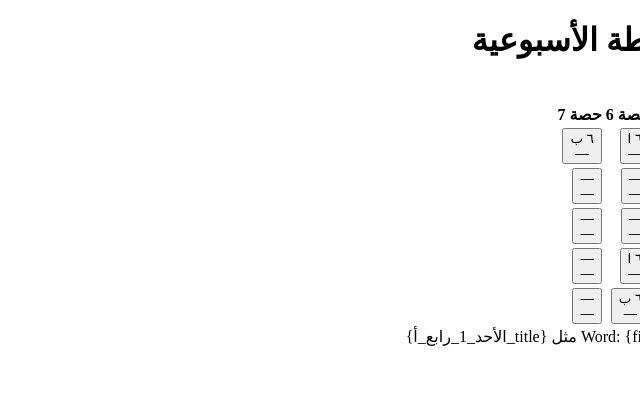
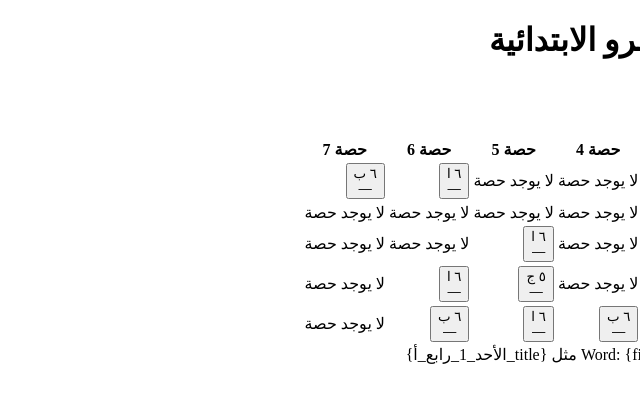
Before and after one commit to midoalanazi-jpg/Weaklyplan, a Next.js app: page / in a window 1280 px wide. Shown: the top 402 px of the page, without its empty margins (640-1280 px from the left). Built offline with nearby package versions, Linux system fonts and the light colour scheme.

Commit message:
improve design + disable empty periods

```diff
--- a/src/app/page.tsx
+++ b/src/app/page.tsx
@@ -1,43 +1,90 @@
 'use client';
+
 import React, { useEffect, useMemo, useState } from "react";
 import { motion } from "framer-motion";
 import teacherSchedules from "./teacher_schedules.json";
 
-const TEACHERS = Object.keys(teacherSchedules);
 const DAYS = ["الأحد", "الاثنين", "الثلاثاء", "الأربعاء", "الخميس"] as const;
 const PERIODS = [1, 2, 3, 4, 5, 6, 7];
 type Day = typeof DAYS[number];
 type CellData = { title?: string; goals?: string; homework?: string };
-const STORAGE_KEY = "nassabi_weekly_lessons_v3";
-const makeKey = (field: "title" | "goals" | "homework", day: Day, period: number, classId: string) => `${field}_${day}_${period}_${classId}`;
-const loadFromLS = (): Record<string, string> => { try { const raw = localStorage.getItem(STORAGE_KEY); return raw ? JSON.parse(raw) : {}; } catch { return {}; } };
-const saveToLS = (data: Record<string, string>) => localStorage.setItem(STORAGE_KEY, JSON.stringify(data));
+
+const STORAGE_KEY = "nassabi_weekly_lessons_v4";
+const makeKey = (field: "title" | "goals" | "homework", day: Day, period: number, classId: string) =>
+  `${field}_${day}_${period}_${classId}`;
+
+const loadFromLS = (): Record<string, string> => {
+  try {
+    const raw = localStorage.getItem(STORAGE_KEY);
+    return raw ? JSON.parse(raw) : {};
+  } catch {
+    return {};
+  }
+};
+const saveToLS = (data: Record<string, string>) => {
+  localStorage.setItem(STORAGE_KEY, JSON.stringify(data));
+};
 
 function BulkEditor({ open, onClose, onApply }: any) {
   const [title, setTitle] = useState("");
   const [goals, setGoals] = useState("");
   const [homework, setHomework] = useState("");
+
   if (!open) return null;
+
   return (
-    <motion.div initial={{ opacity: 0 }} animate={{ opacity: 1 }} className="fixed inset-0 z-50 flex items-center justify-center bg-black/40 backdrop-blur-sm">
-      <motion.div initial={{ scale: 0.9 }} animate={{ scale: 1 }} className="w-full max-w-lg rounded-3xl bg-white p-6 shadow-2xl">
+    <motion.div
+      initial={{ opacity: 0 }}
+      animate={{ opacity: 1 }}
+      className="fixed inset-0 z-50 flex items-center justify-center bg-black/40 backdrop-blur-sm"
+      dir="rtl"
+    >
+      <motion.div
+        initial={{ scale: 0.9 }}
+        animate={{ scale: 1 }}
+        className="w-full max-w-lg rounded-3xl bg-white p-6 shadow-2xl"
+      >
         <h2 className="mb-4 text-xl font-bold text-gray-800">✏️ تعبئة بيانات الحصة</h2>
         <div className="grid gap-4">
           <div>
             <label className="mb-1 block text-sm font-medium text-gray-600">عنوان الدرس</label>
-            <input className="w-full rounded-xl border border-gray-300 p-2 focus:ring-2 focus:ring-black" value={title} onChange={(e) => setTitle(e.target.value)} />
+            <input
+              className="w-full rounded-xl border border-gray-300 p-2 focus:ring-2 focus:ring-black"
+              value={title}
+              onChange={(e) => setTitle(e.target.value)}
+            />
           </div>
           <div>
             <label className="mb-1 block text-sm font-medium text-gray-600">أهداف الدرس</label>
-            <textarea className="w-full rounded-xl border border-gray-300 p-2 focus:ring-2 focus:ring-black" rows={3} value={goals} onChange={(e) => setGoals(e.target.value)} />
+            <textarea
+              className="w-full rounded-xl border border-gray-300 p-2 focus:ring-2 focus:ring-black"
+              rows={3}
+              value={goals}
+              onChange={(e) => setGoals(e.target.value)}
+            />
           </div>
           <div>
             <label className="mb-1 block text-sm font-medium text-gray-600">الواجب</label>
-            <textarea className="w-full rounded-xl border border-gray-300 p-2 focus:ring-2 focus:ring-black" rows={2} value={homework} onChange={(e) => setHomework(e.target.value)} />
+            <textarea
+              className="w-full rounded-xl border border-gray-300 p-2 focus:ring-2 focus:ring-black"
+              rows={2}
+              value={homework}
+              onChange={(e) => setHomework(e.target.value)}
+            />
           </div>
           <div className="flex justify-end gap-3">
-            <button className="rounded-xl border px-4 py-2 hover:bg-gray-100" onClick={onClose}>إلغاء</button>
-            <button className="rounded-xl bg-black px-5 py-2 text-white shadow hover:bg-gray-800" onClick={() => onApply({ title, goals, homework })}>تطبيق</button>
+            <button
+              className="rounded-xl border px-4 py-2 hover:bg-gray-100"
+              onClick={onClose}
+            >
+              إلغاء
+            </button>
+            <button
+              className="rounded-xl bg-black px-5 py-2 text-white shadow hover:bg-gray-800"
+              onClick={() => onApply({ title, goals, homework })}
+            >
+              تطبيق
+            </button>
           </div>
         </div>
       </motion.div>
@@ -45,8 +92,9 @@ function BulkEditor({ open, onClose, onApply }: any) {
   );
 }
 
-export default function Page() {
-  const [teacher, setTeacher] = useState(TEACHERS[0]);
+export default function App() {
+  const teacherNames = Object.keys(teacherSchedules);
+  const [teacher, setTeacher] = useState(teacherNames[0]);
   const [store, setStore] = useState<Record<string, string>>({});
   const [selected, setSelected] = useState<{ day: Day; period: number; classId: string }[]>([]);
   const [editorOpen, setEditorOpen] = useState(false);
@@ -54,9 +102,12 @@ export default function Page() {
   useEffect(() => setStore(loadFromLS()), []);
   useEffect(() => saveToLS(store), [store]);
 
-  const schedule = useMemo(() => (teacherSchedules as any)[teacher], [teacher]);
+  const schedule = useMemo(() => teacherSchedules[teacher], [teacher]);
 
   const toggleSelect = (day: Day, period: number, classId: string) => {
+    const isEmpty = !classId || classId === "—" || classId === "" || classId === null;
+    if (isEmpty) return; // لا يمكن تحديد الحصص الفارغة
+
     setSelected((prev) => {
       const exists = prev.find((x) => x.day === day && x.period === period && x.classId === classId);
       if (exists) return prev.filter((x) => !(x.day === day && x.period === period && x.classId === classId));
@@ -77,43 +128,101 @@ export default function Page() {
   };
 
   return (
-    <div className="min-h-screen bg-gradient-to-b from-gray-50 to-gray-100 p-4 font-[Tajawal]" dir="rtl">
-      <div className="mx-auto max-w-7xl">
-        <header className="mb-5 flex flex-col justify-between gap-3 rounded-3xl bg-white/70 p-4 shadow-sm backdrop-blur md:flex-row md:items-center">
-          <h1 className="text-2xl font-extrabold text-gray-800">📘 واجهة المعلم — الخطة الأسبوعية</h1>
+    <div
+      className="min-h-screen bg-gradient-to-b from-gray-50 to-gray-100 font-[Tajawal] text-gray-800"
+      dir="rtl"
+    >
+      {/* ✅ العنوان العلوي */}
+      <header className="sticky top-0 z-40 bg-white/80 backdrop-blur-md shadow-sm">
+        <div className="mx-auto flex max-w-7xl items-center justify-between px-6 py-4">
+          <div>
+            <h1 className="text-xl font-extrabold text-gray-900">🏫 مدرسة سمرة بن عمرو الابتدائية</h1>
+            <p className="text-sm text-gray-500">📘 واجهة المعلم — الخطة الأسبوعية</p>
+          </div>
           <div className="flex flex-wrap items-center gap-3">
-            <select className="rounded-2xl border border-gray-300 bg-white px-4 py-2 text-sm shadow-sm" value={teacher} onChange={(e) => setTeacher(e.target.value)}>
-              {TEACHERS.map((t) => (<option key={t}>{t}</option>))}
+            <select
+              className="rounded-2xl border border-gray-300 bg-white px-4 py-2 text-sm shadow-sm"
+              value={teacher}
+              onChange={(e) => setTeacher(e.target.value)}
+            >
+              {teacherNames.map((t) => (
+                <option key={t}>{t}</option>
+              ))}
             </select>
-            <button className="rounded-2xl border border-gray-300 px-4 py-2 text-sm hover:bg-gray-100" onClick={() => { setStore({}); saveToLS({}); }}>🗑️ مسح البيانات</button>
-            <button disabled={!selected.length} onClick={() => setEditorOpen(true)} className={`rounded-2xl px-5 py-2 text-sm font-semibold shadow transition ${selected.length ? "bg-black text-white hover:bg-gray-800" : "bg-gray-200 text-gray-400"}`}>
+            <button
+              className="rounded-2xl border border-gray-300 px-4 py-2 text-sm hover:bg-gray-100"
+              onClick={() => {
+                setStore({});
+                saveToLS({});
+              }}
+            >
+              🗑️ مسح البيانات
+            </button>
+            <button
+              disabled={!selected.length}
+              onClick={() => setEditorOpen(true)}
+              className={`rounded-2xl px-5 py-2 text-sm font-semibold shadow transition ${
+                selected.length
+                  ? "bg-black text-white hover:bg-gray-800"
+                  : "bg-gray-200 text-gray-400"
+              }`}
+            >
               ✏️ تعبئة ({selected.length})
             </button>
           </div>
-        </header>
+        </div>
+      </header>
 
-        <div className="overflow-x-auto rounded-3xl bg-white p-3 shadow-sm">
+      {/* ✅ جدول الحصص */}
+      <main className="mx-auto max-w-7xl px-6 py-8">
+        <div className="overflow-x-auto rounded-3xl bg-white p-4 shadow-lg ring-1 ring-gray-100">
           <table className="w-full border-separate border-spacing-2 text-sm">
             <thead>
               <tr>
                 <th className="w-24 text-right text-gray-600">اليوم</th>
-                {PERIODS.map((p) => (<th key={p} className="min-w-[120px] text-center text-gray-600">حصة {p}</th>))}
+                {PERIODS.map((p) => (
+                  <th key={p} className="min-w-[120px] text-center text-gray-600">
+                    حصة {p}
+                  </th>
+                ))}
               </tr>
             </thead>
             <tbody>
               {DAYS.map((d, di) => (
-                <tr key={d} className={di % 2 === 0 ? "bg-gray-50" : "bg-white"}>
-                  <td className="whitespace-nowrap text-right font-medium text-gray-800">{d}</td>
+                <tr key={d} className={di % 2 === 0 ? "bg-gray-50/80" : "bg-white"}>
+                  <td className="whitespace-nowrap text-right font-medium text-gray-800">
+                    {d}
+                  </td>
                   {PERIODS.map((p) => {
-                    const classId = (schedule?.[d]?.[p]) ?? "—";
-                    const selectedCell = selected.some((x) => x.day === d && x.period === p && x.classId === classId);
+                    const classId = schedule[d]?.[p] || "—";
+                    const isEmpty = !classId || classId === "—" || classId === "" || classId === null;
+                    const selectedCell = selected.some(
+                      (x) => x.day === d && x.period === p && x.classId === classId
+                    );
                     const title = store[makeKey("title", d, p, classId)] || "";
+
                     return (
                       <td key={`${d}-${p}`}>
-                        <motion.button whileTap={{ scale: 0.97 }} onClick={() => toggleSelect(d, p, classId as string)} className={`h-24 w-full rounded-2xl border p-2 text-right transition-all ${selectedCell ? "border-black ring-2 ring-black" : "border-gray-200 hover:border-gray-400"} ${title ? "bg-blue-50" : "bg-gray-100"}`}>
-                          <div className="text-xs text-gray-500">{String(classId)}</div>
-                          <div className="mt-1 line-clamp-2 text-sm font-semibold text-gray-800">{title || "—"}</div>
-                        </motion.button>
+                        {isEmpty ? (
+                          <div className="h-24 w-full rounded-2xl border border-gray-200 bg-gray-50 text-center text-sm text-gray-400 flex items-center justify-center select-none">
+                            لا يوجد حصة
+                          </div>
+                        ) : (
+                          <motion.button
+                            whileTap={{ scale: 0.97 }}
+                            onClick={() => toggleSelect(d, p, classId)}
+                            className={`h-24 w-full rounded-2xl border text-right p-3 transition-all ${
+                              selectedCell
+                                ? "border-black ring-2 ring-black"
+                                : "border-gray-200 hover:border-gray-400"
+                            } ${title ? "bg-blue-50" : "bg-gray-100/60"}`}
+                          >
+                            <div className="text-xs text-gray-500">{classId}</div>
+                            <div className="mt-1 line-clamp-2 text-sm font-semibold text-gray-800">
+                              {title || "—"}
+                            </div>
+                          </motion.button>
+                        )}
                       </td>
                     );
                   })}
@@ -122,16 +231,30 @@ export default function Page() {
             </tbody>
           </table>
         </div>
+      </main>
 
-        <footer className="mx-auto mt-6 max-w-3xl text-center text-xs text-gray-500">
-          صيغة المفاتيح في ملفات Word: {"{field_day_period_class}"} مثل {"{title_الأحد_1_رابع_أ}"}
-        </footer>
-      </div>
+      <footer className="mx-auto mt-10 max-w-3xl text-center text-xs text-gray-500 pb-8">
+        صيغة المفاتيح في ملفات Word: {"{field_day_period_class}"} مثل {"{title_الأحد_1_رابع_أ}"}
+      </footer>
+
+      {/* ✅ المحرر */}
       <BulkEditor open={editorOpen} onClose={() => setEditorOpen(false)} onApply={applyBulk} />
+
+      {/* ✅ شريط الأدوات العائم */}
       {selected.length > 0 && (
-        <motion.div initial={{ opacity: 0, y: 20 }} animate={{ opacity: 1, y: 0 }} className="fixed bottom-5 right-5 flex items-center gap-3 rounded-3xl bg-black/90 px-5 py-3 text-white shadow-lg backdrop-blur">
+        <motion.div
+          initial={{ opacity: 0, y: 20 }}
+          animate={{ opacity: 1, y: 0 }}
+          className="fixed bottom-5 right-5 flex items-center gap-3 rounded-3xl bg-black/90 px-5 py-3 text-white shadow-lg backdrop-blur"
+          dir="rtl"
+        >
           <span className="text-sm">📌 محدد: {selected.length} خلية</span>
-          <button className="rounded-xl bg-white px-3 py-1 text-sm font-semibold text-black hover:bg-gray-200" onClick={() => setSelected([])}>إلغاء</button>
+          <button
+            className="rounded-xl bg-white px-3 py-1 text-sm font-semibold text-black hover:bg-gray-200"
+            onClick={() => setSelected([])}
+          >
+            إلغاء
+          </button>
         </motion.div>
       )}
     </div>
```
